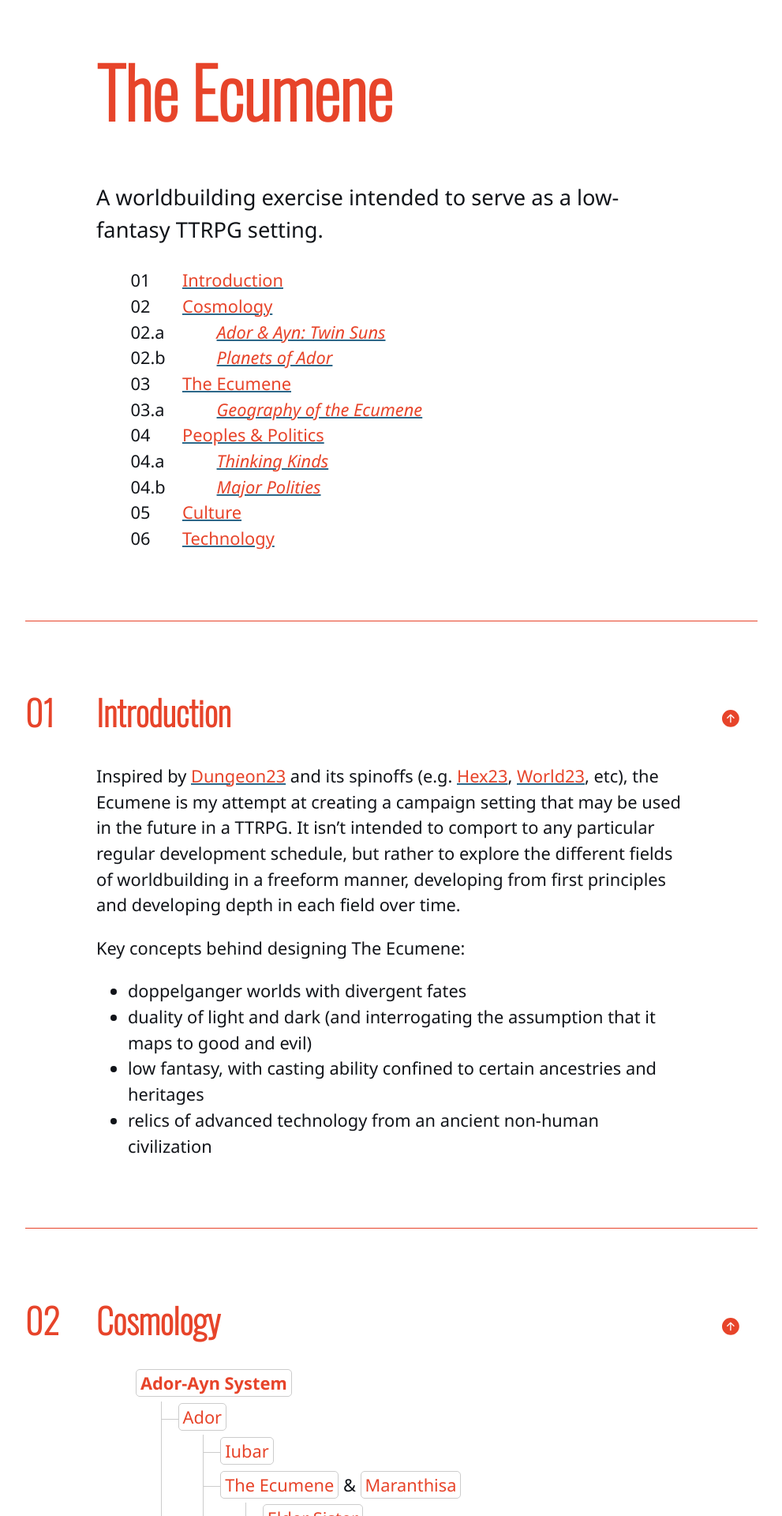
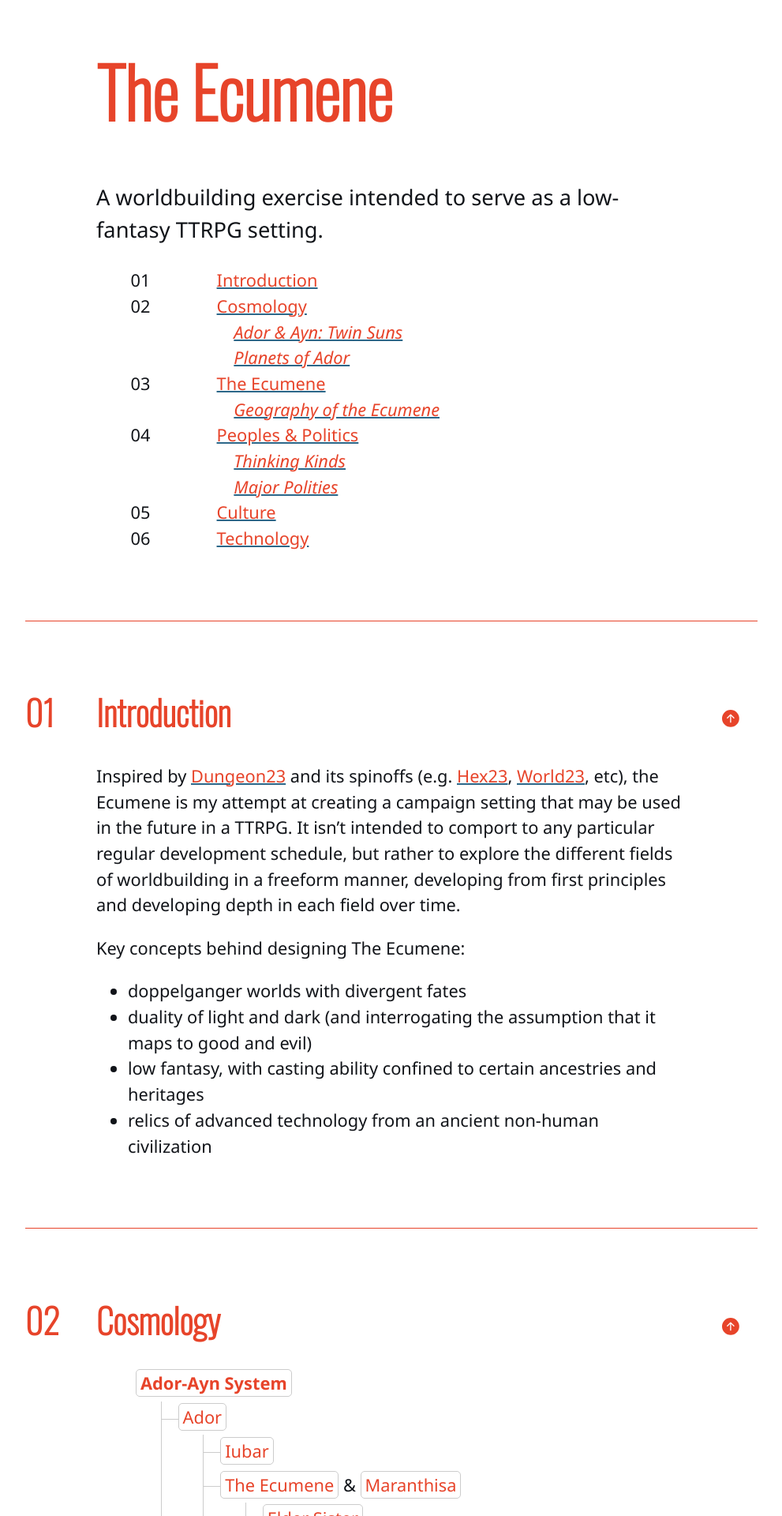
Before and after one commit to kmules1/kmules1.github.io, a Jekyll site: the page built from ecumene/index.md, in a window 1280 px wide. Shown: the top 1920 px of the page at 79% size, without its empty margins (144-1135 px from the left). Built offline with Jekyll 4.4.1, drawn with Linux system fonts in a browser that asks for light colours.

Commit message:
Update ecumene.scss

```diff
--- a/assets/css/ecumene.scss
+++ b/assets/css/ecumene.scss
@@ -107,19 +107,26 @@ header nav a:hover {
 	padding-left:				unset;
 	grid-column:				1 / 3;
 }
-#toc ul li {
+#toc li {
 	display:					grid;
 	grid-template-columns:		3rem auto;
+	grid-column-gap:			2rem;
+	grid-template-areas:		"counter link";
 }
-#toc ul li:before {
+#toc li:before {
 	display:					block;
+	grid-area:					counter;
 }
+#toc a {
+	grid-area:					link;
+}
+#toc ul ul a {
+	padding-left:				1em;
+	font-style:					italic;
+}
+
 #toc > ul {
 	counter-reset:				toc-headers;
-}
-#toc ul ul a {
-	padding-left:				2em;
-	font-style:					italic;
 }
 #toc > ul > li {
 	counter-increment:			toc-headers;
@@ -127,15 +134,7 @@ header nav a:hover {
 #toc > ul > li:before {
 	content:					counter(toc-headers, decimal-leading-zero);
 }
-#toc > ul > li > ul {
-	counter-reset:				toc-subheaders;
-}
-#toc > ul > li > ul > li {
-	counter-increment:			toc-subheaders;
-}
-#toc > ul > li > ul > li:before {
-	content:					counter(toc-headers, decimal-leading-zero) "." counter(toc-subheaders, lower-alpha);
-}
+
 
 /*
  *	MAIN BODY
```
